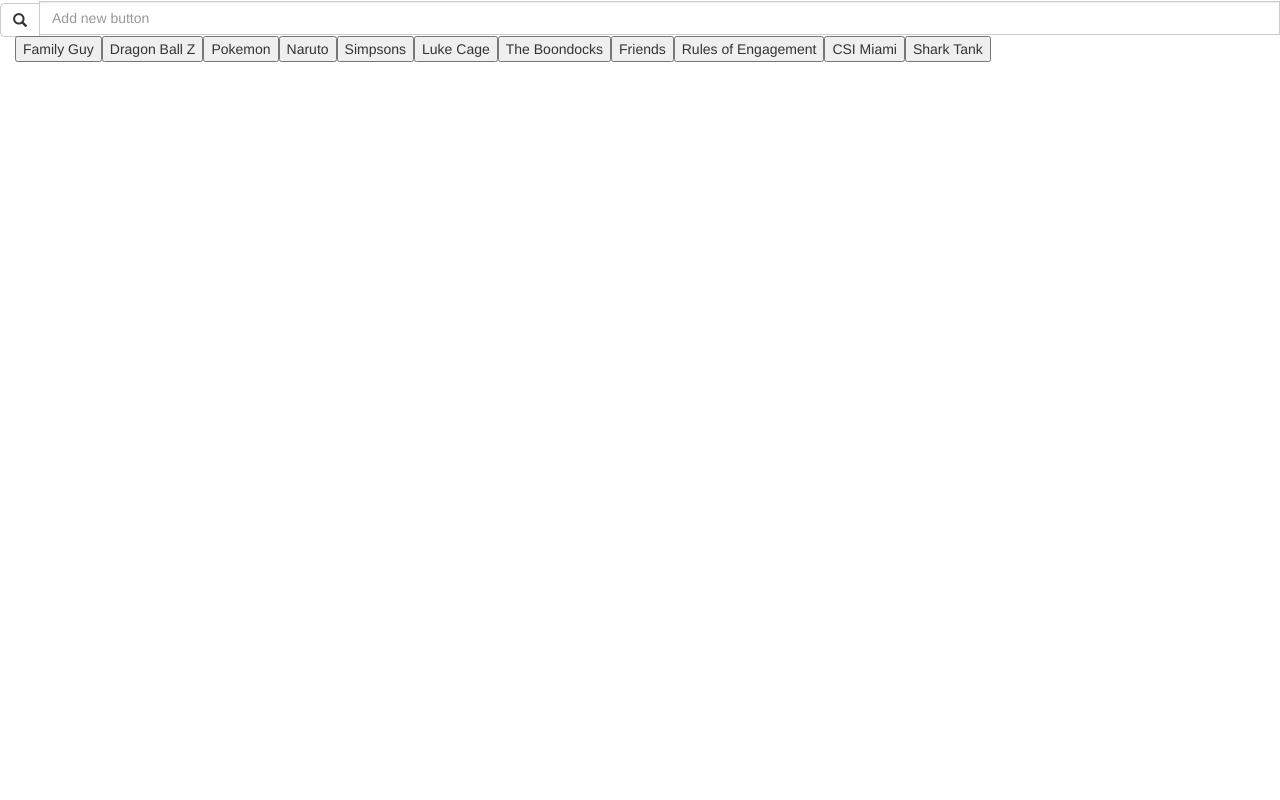
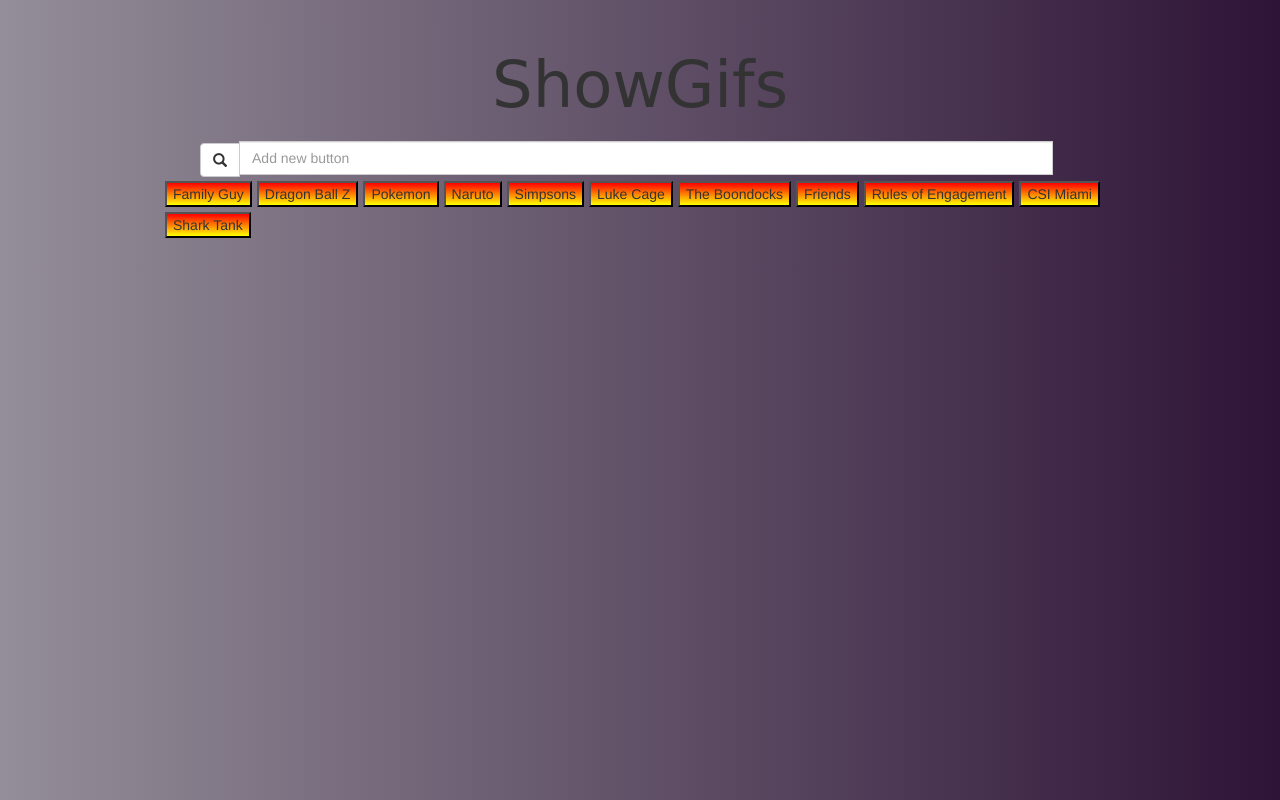
Before and after one commit to elton407/GifTastic, a plain HTML site: page index.html in a window 1280 px wide. Drawn offline with nearby package versions, Linux system fonts and the light colour scheme; a web font is replaced by a local one.

Commit message:
js css done

```diff
--- a/assets/css/style.css
+++ b/assets/css/style.css
@@ -1,3 +1,87 @@
 .col-lg-4{
 	height: 400px;
 }
+
+body {
+	background-color: #948E99;
+    background-image:
+    linear-gradient(
+      to right,
+      #948E99, #2E1437
+    );
+}
+
+header {
+	background-color: #948E99;
+    background-image:
+    linear-gradient(
+      to right,
+      #948E99, #2E1437
+    );
+    height: 100px;
+    margin-top: 20px;
+    margin-bottom: 20px;
+	color: 5px solid transparent;
+
+	  -moz-border-image: -moz-linear-gradient(top, red 0%, yellow 100%);
+	  -webkit-border-image: -webkit-linear-gradient(top, red 0%, yellow 100%);
+	  border-image: linear-gradient(to bottom, red 0%, yellow 100%);
+	padding: 20px;
+	text-align: center;
+	font-size: 64px;
+	font-family: 'Mogra', cursive;
+
+
+
+}
+
+
+button.gif {
+	background: red; /* For browsers that do not support gradients */
+    background: -webkit-linear-gradient(red, yellow); /* For Safari 5.1 to 6.0 */
+    background: -o-linear-gradient(red, yellow); /* For Opera 11.1 to 12.0 */
+    background: -moz-linear-gradient(red, yellow); /* For Firefox 3.6 to 15 */
+    background: linear-gradient(red, yellow); /* Standard syntax */
+	margin-right: 5px;
+	margin-bottom: 5px;
+
+}
+
+div {
+
+
+	margin-right: 10px;
+	display: inline-block;
+
+
+
+}
+
+img.gifImage {
+	width: 300px;
+	height: 300px;
+	border: 5px solid transparent;
+
+	  -moz-border-image: -moz-linear-gradient(top, red 0%, yellow 100%);
+	  -webkit-border-image: -webkit-linear-gradient(top, red 0%, yellow 100%);
+	  border-image: linear-gradient(to bottom, red 0%, yellow 100%);
+
+	  border-image-slice: 1;
+
+}
+
+.gifarea{
+	position: center;
+	margin-left: 150px;}
+
+p{ color: white;
+}
+
+#btn-area {
+	margin-left: 150px;
+}
+
+.input-group {
+	position: relative;
+	left: 200px;
+}
--- a/assets/javascript/movie.js
+++ b/assets/javascript/movie.js
@@ -52,7 +52,7 @@
     movingImgUrl = response['data'][i]['images']['fixed_height']['url'];
 
     var rating = response['data'][i]['rating'];
-    var newDiv = $('<div>');
+    var newDiv = $('<div id="imgdiv">');
     var newPara = $('<p>');
     var newGif = $('<img>');
 
--- a/index.html
+++ b/index.html
@@ -4,7 +4,9 @@
 	<title>GifTastic Game</title>
 	<link rel="stylesheet" type="text/css" href="assets/css/reset.css">
 	<link rel="stylesheet" href="https://maxcdn.bootstrapcdn.com/bootstrap/3.3.7/css/bootstrap.min.css" integrity="sha384-BVYiiSIFeK1dGmJRAkycuHAHRg32OmUcww7on3RYdg4Va+PmSTsz/K68vbdEjh4u" crossorigin="anonymous">
+	<link href="https://fonts.googleapis.com/css?family=Mogra" rel="stylesheet">
 	<link rel="stylesheet" type="text/css" href="assets/css/style.css">
+
 
 
 
@@ -14,13 +16,16 @@
 
 
 <body>
-	<div class="container-fluid">
+	<header>
+		ShowGifs
+	</header>
+		<div class="container-fluid">
 
 
 		<div class="row">
 			<form>
 				<div class="col-md-12"></div>
-				<div class="input-group col-md-12">
+				<div class="input-group col-md-8">
 					<span class="input-group-btn">
 						<button id="submit-btn" class="searchBtn btn btn-default glyphicon glyphicon-search" type="button"></button>
 					</span>
@@ -32,10 +37,10 @@
 		</div>
 
 	   <div class="row">
-        <div id="btn-area" class="col-lg-12"></div>
+        <div id="btn-area" class="col-lg-10"></div>
         </div>
         <div class="row">
-        <div class="gifarea col-lg-8"></div>
+        <div class="gifarea col-lg-10"></div>
         <p class='demo'></p>
       </div>
 
```
